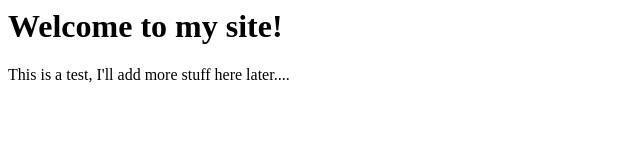
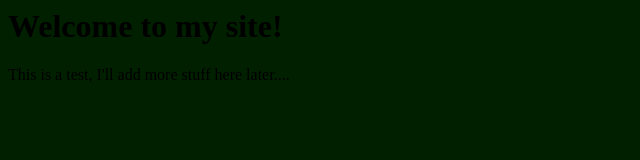
Before and after one commit to DayCrist/test, a plain HTML site: page index.html in a window 1280 px wide. Shown: the whole page, without its empty margins (0-640 px from the left). Drawn offline with Linux system fonts and the light colour scheme.

Commit message:
Update index.html

```diff
--- a/index.html
+++ b/index.html
@@ -1,6 +1,6 @@
 <html>
   <title>THis is my test site</title>
-  <body>
+  <body bgcolor=rgb(200,0,0)>
     <h1>Welcome to my site!</h1>
     <p>This is a test, I'll add more stuff here later....
   </body>
```
